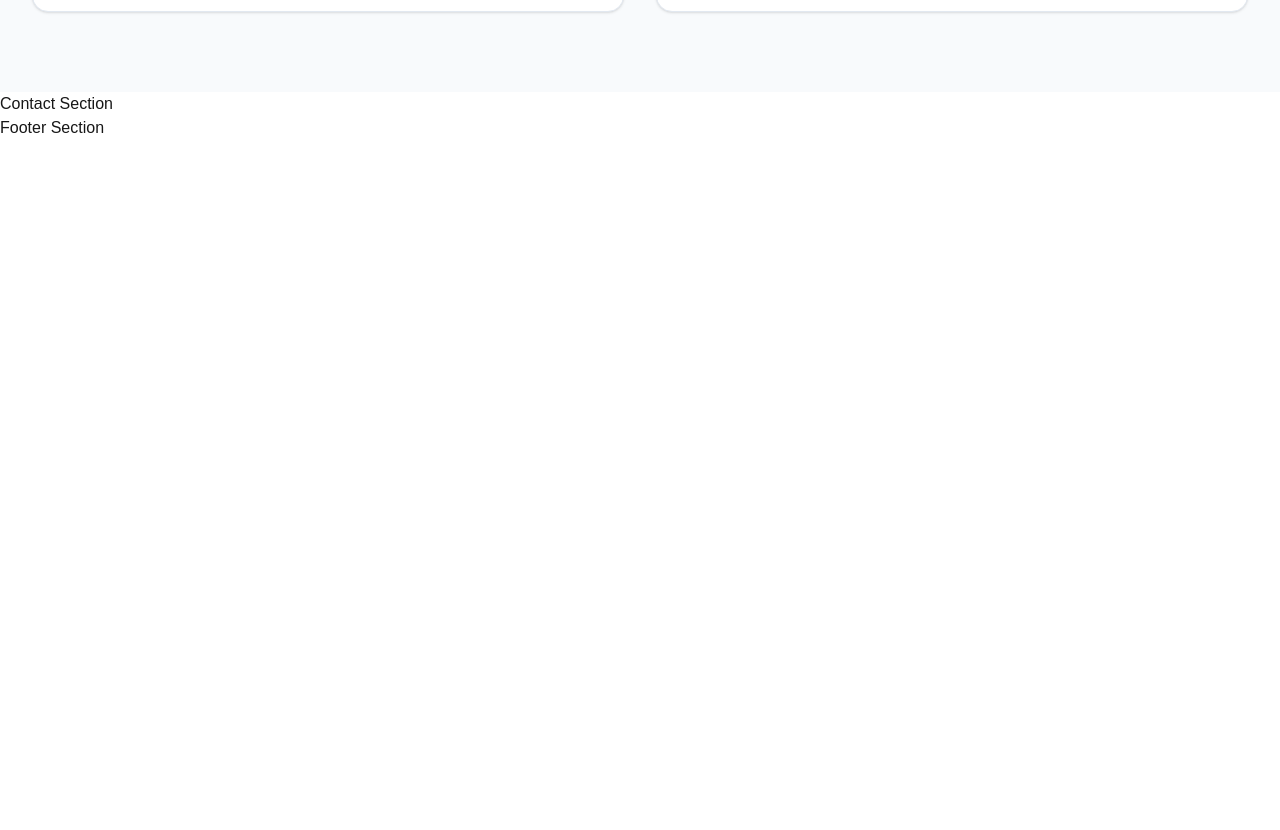
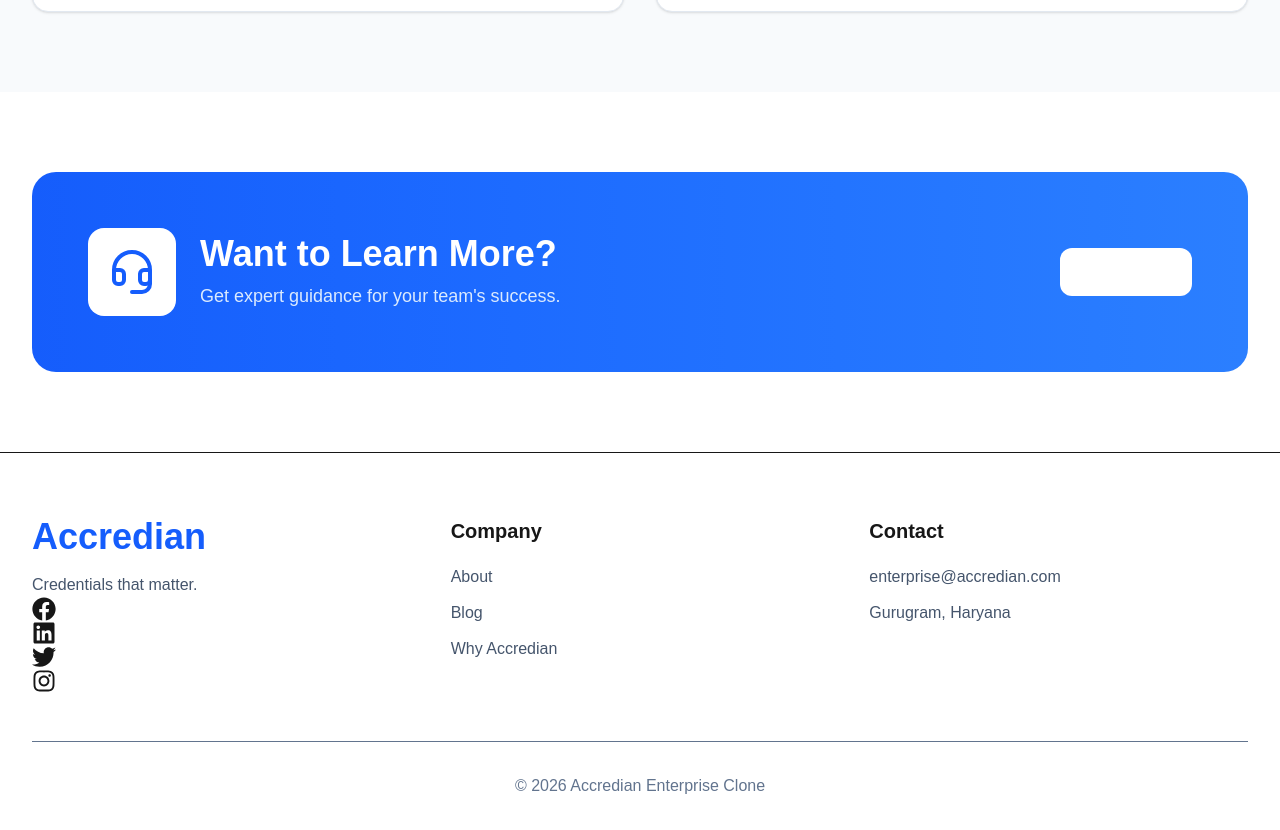
Before and after one commit to DishaS-ingh/accredian-enterprise-clone, a Next.js app: page / in a window 1280 px wide. Shown: the part 6720-7550 px from the top of the page. Before the commit the page ends 6860 px from the top, so only its background shows below. Built offline with nearby package versions, Linux system fonts and the light colour scheme.

Commit message:
feat: complete frontend landing page

```diff
--- a/package.json
+++ b/package.json
@@ -13,7 +13,8 @@
     "lucide-react": "^1.25.0",
     "next": "16.2.10",
     "react": "19.2.4",
-    "react-dom": "19.2.4"
+    "react-dom": "19.2.4",
+    "react-icons": "^5.7.0"
   },
   "devDependencies": {
     "@tailwindcss/postcss": "^4",
--- a/src/components/layout/Footer.tsx
+++ b/src/components/layout/Footer.tsx
@@ -1,3 +1,62 @@
+import {
+  FaFacebook,
+  FaInstagram,
+  FaLinkedin,
+  FaTwitter,
+} from "react-icons/fa";
+import Container from "../ui/Container";
+
 export default function Footer() {
-  return <section>Footer Section</section>;
+  return (
+    <footer className="border-t py-16">
+      <Container>
+        <div className="grid gap-10 lg:grid-cols-3">
+          <div>
+            <h2 className="text-4xl font-bold text-blue-600">
+              Accredian
+            </h2>
+
+            <p className="mt-4 text-slate-600">
+              Credentials that matter.
+            </p>
+
+            <FaFacebook className="h-6 w-6" />
+<FaLinkedin className="h-6 w-6" />
+<FaTwitter className="h-6 w-6" />
+<FaInstagram className="h-6 w-6" />
+          </div>
+
+          <div>
+            <h3 className="mb-5 text-xl font-semibold">
+              Company
+            </h3>
+
+            <ul className="space-y-3 text-slate-600">
+              <li>About</li>
+              <li>Blog</li>
+              <li>Why Accredian</li>
+            </ul>
+          </div>
+
+          <div>
+            <h3 className="mb-5 text-xl font-semibold">
+              Contact
+            </h3>
+
+            <p className="text-slate-600">
+              enterprise@accredian.com
+            </p>
+
+            <p className="mt-3 text-slate-600">
+              Gurugram, Haryana
+            </p>
+          </div>
+        </div>
+
+        <div className="mt-12 border-t pt-8 text-center text-slate-500">
+          © 2026 Accredian Enterprise Clone
+        </div>
+      </Container>
+    </footer>
+  );
 }
--- a/src/components/sections/Contact.tsx
+++ b/src/components/sections/Contact.tsx
@@ -1,3 +1,35 @@
+import { Headset } from "lucide-react";
+import Container from "../ui/Container";
+import Button from "../ui/Button";
+
 export default function Contact() {
-  return <section>Contact Section</section>;
+  return (
+    <section className="py-20">
+      <Container>
+        <div className="overflow-hidden rounded-3xl bg-gradient-to-r from-blue-600 to-blue-500 p-10 lg:p-14">
+          <div className="flex flex-col items-center justify-between gap-8 lg:flex-row">
+            <div className="flex items-center gap-6">
+              <div className="rounded-2xl bg-white p-5">
+                <Headset className="h-12 w-12 text-blue-600" />
+              </div>
+
+              <div>
+                <h2 className="text-4xl font-bold text-white">
+                  Want to Learn More?
+                </h2>
+
+                <p className="mt-2 text-lg text-blue-100">
+                  Get expert guidance for your team's success.
+                </p>
+              </div>
+            </div>
+
+            <Button className="bg-white text-blue-600 hover:bg-slate-100">
+              Contact Us
+            </Button>
+          </div>
+        </div>
+      </Container>
+    </section>
+  );
 }
```
Also changed, not shown: 1 other file (tests, documents, lock files or other folders).
